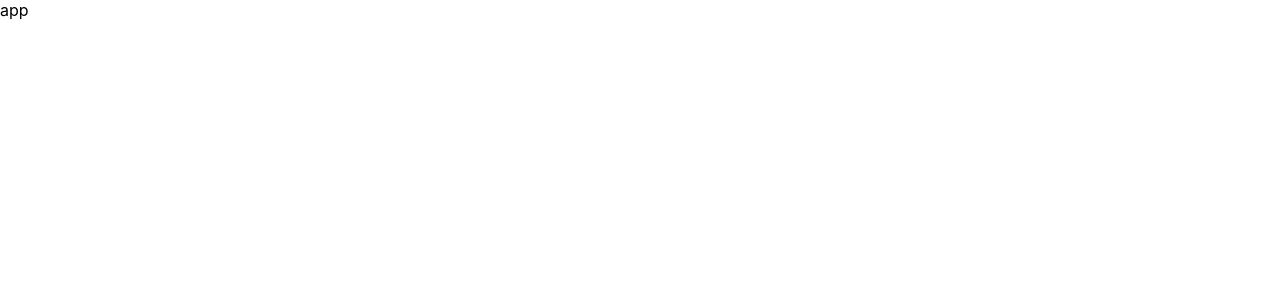
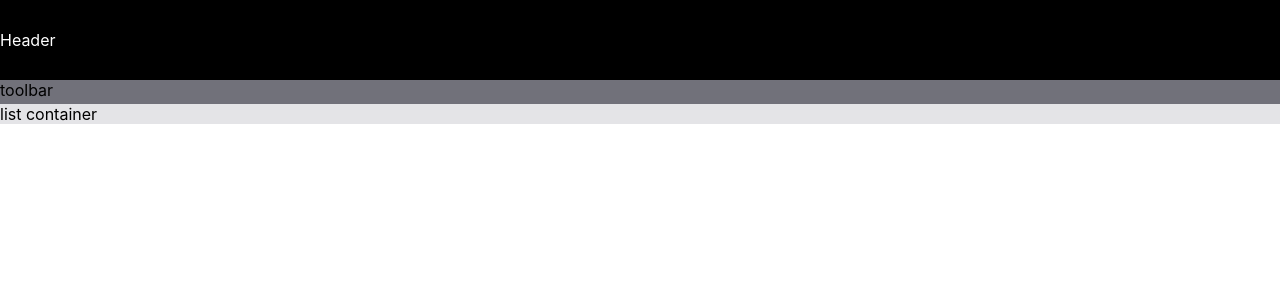
Before and after one commit to GDSC-Hongik/GDSC-1st-Frontend-Study, a React (Create React App) app in the folder developomp/react-todo/: page / in a window 1280 px wide. Shown: the top 300 px of the page. Built offline with nearby package versions, Linux system fonts and the light colour scheme.

Commit message:
add components to App.tsx

```diff
--- a/developomp/react-todo/src/App.tsx
+++ b/developomp/react-todo/src/App.tsx
@@ -1,10 +1,16 @@
 import "./App.css"
+
+import Header from "./components/Header"
+import Toolbar from "./components/Toolbar"
+import ListContainer from "./components/List/ListContainer"
 
 function App() {
 	return (
-		<div className="App">
-			<header className="App-header">app</header>
-		</div>
+		<>
+			<Header />
+			<Toolbar />
+			<ListContainer />
+		</>
 	)
 }
 
```
